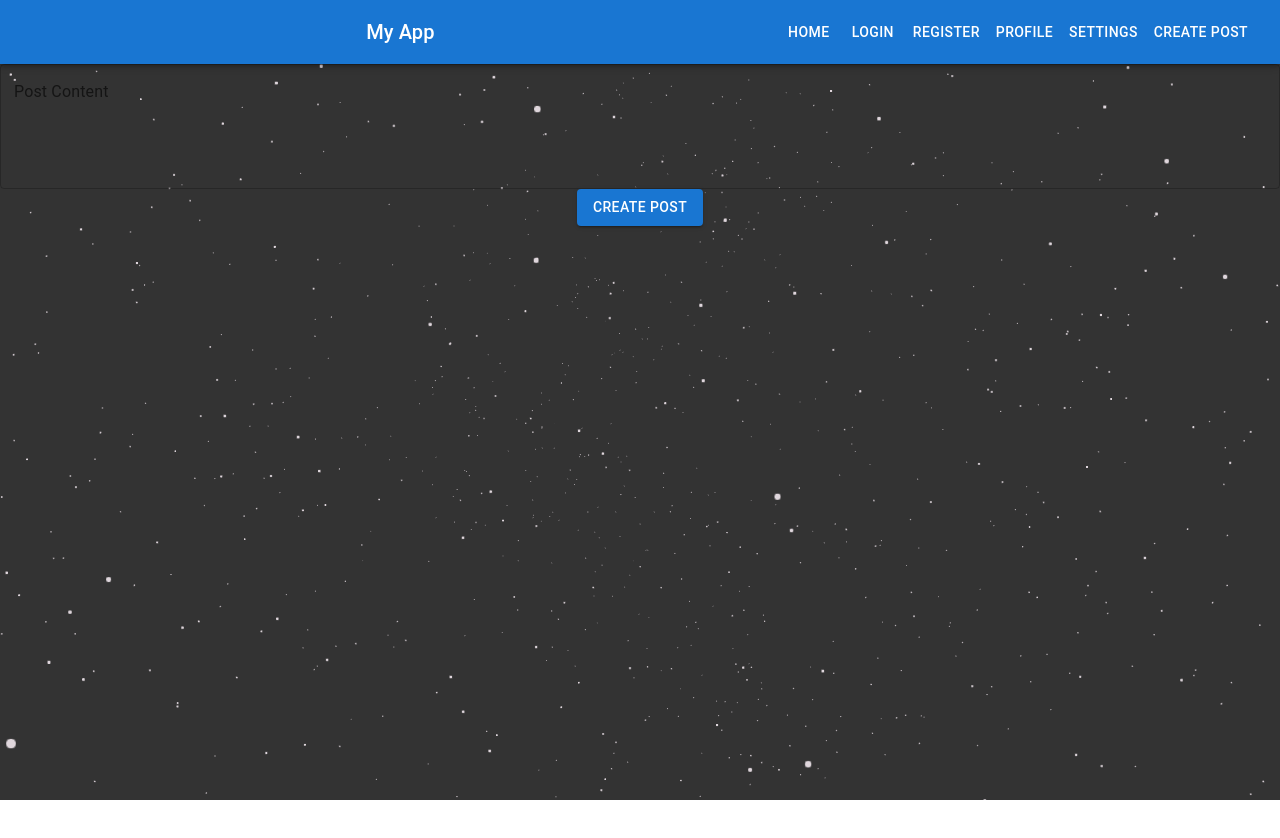
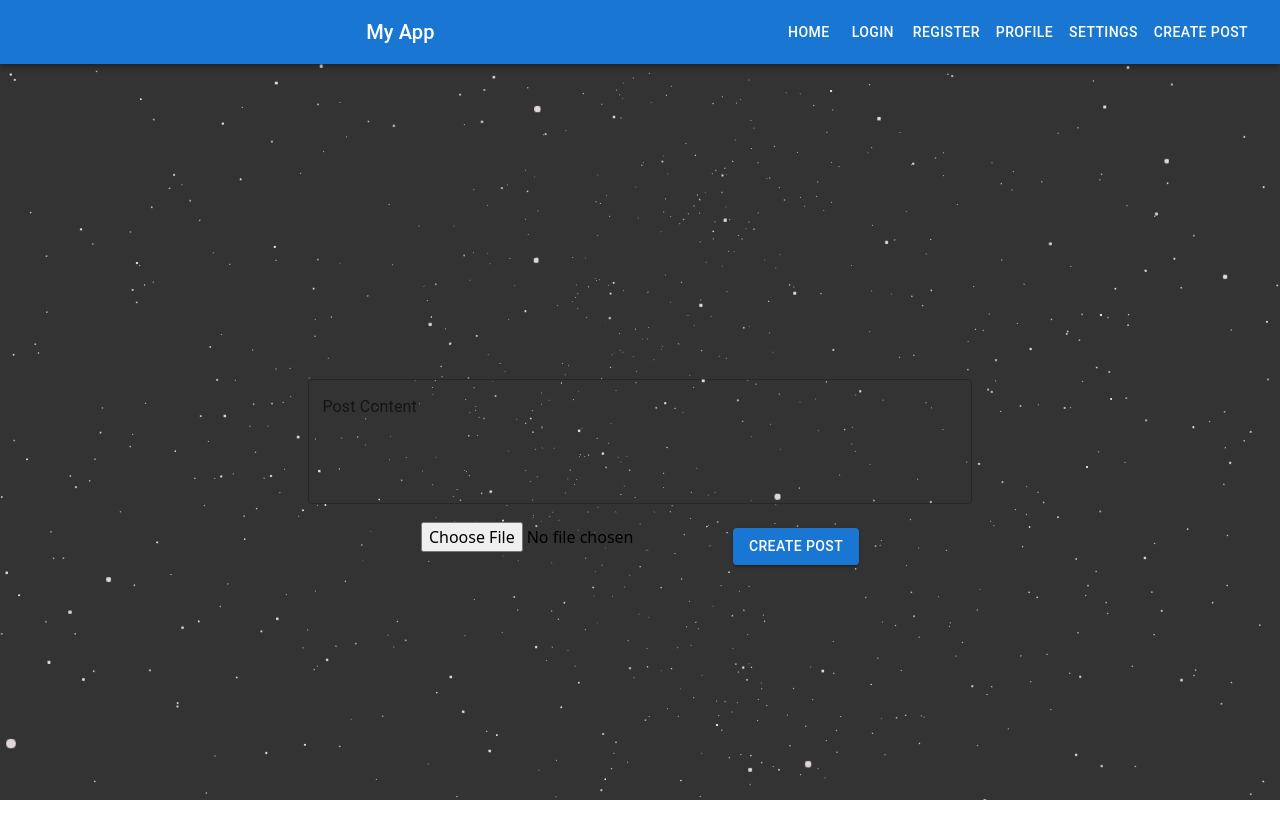
Before and after one commit to Zed-CSP/SocialNetwork, a React (Create React App) app in the folder client/: page /createpost in a window 1280 px wide. Shown: the top 838 px of the page. Before the commit the page ends 800 px from the top, so only its background shows below. Built offline with nearby package versions, Linux system fonts and the light colour scheme.

Commit message:
created post tab with preview

```diff
--- a/client/src/components/CreatePost.js
+++ b/client/src/components/CreatePost.js
@@ -1,25 +1,47 @@
 import React, { useState } from 'react';
 import { useMutation } from '@apollo/client';
-import { TextField, Button } from '@mui/material';
+import { TextField, Button, Box } from '@mui/material';
 import { CREATE_POST } from '../graphql/mutations';
 
 function CreatePost() {
   const [content, setContent] = useState('');
+  const [photo, setPhoto] = useState(null);
+  const [preview, setPreview] = useState(null);
   const [createPost, { error }] = useMutation(CREATE_POST);
 
   const handleSubmit = async (event) => {
     event.preventDefault();
     try {
-      const { data } = await createPost({ variables: { content } });
+      const { data } = await createPost({ variables: { content, photo } });
       console.log(data);
       setContent('');
+      setPhoto(null);
+      setPreview(null);
     } catch (e) {
       console.error(e);
     }
   };
 
+  const handlePhotoChange = (event) => {
+    const file = event.target.files[0];
+    setPhoto(file);
+
+    // Create a new FileReader object
+    let reader = new FileReader();
+
+    // Read the contents of the file
+    reader.readAsDataURL(file);
+
+    // Set the preview state to the result once reading is finished
+    reader.onloadend = () => {
+      setPreview(reader.result);
+    };
+  };
+
   return (
+    <Box display="flex" flexDirection="column" alignItems="center" justifyContent="center" style={{ minHeight: '100vh' }}>
       <form onSubmit={handleSubmit}>
+        {preview && <img src={preview} alt="Preview" style={{ width: '100%', height: 'auto' }} />}
         <TextField
           value={content}
           onChange={(e) => setContent(e.target.value)}
@@ -28,12 +50,19 @@ function CreatePost() {
           fullWidth
           multiline
           rows={4}
+          margin="normal"
         />
-      <Button type="submit" variant="contained" color="primary">
+        <input
+          accept="image/*"
+          type="file"
+          onChange={handlePhotoChange}
+        />
+        <Button type="submit" variant="contained" color="primary" style={{ marginTop: '1rem' }}>
           Create Post
         </Button>
         {error && <p>Error creating post: {error.message}</p>}
       </form>
+    </Box>
   );
 }
 
```
Lines whose indentation alone changed are shown as unchanged.
